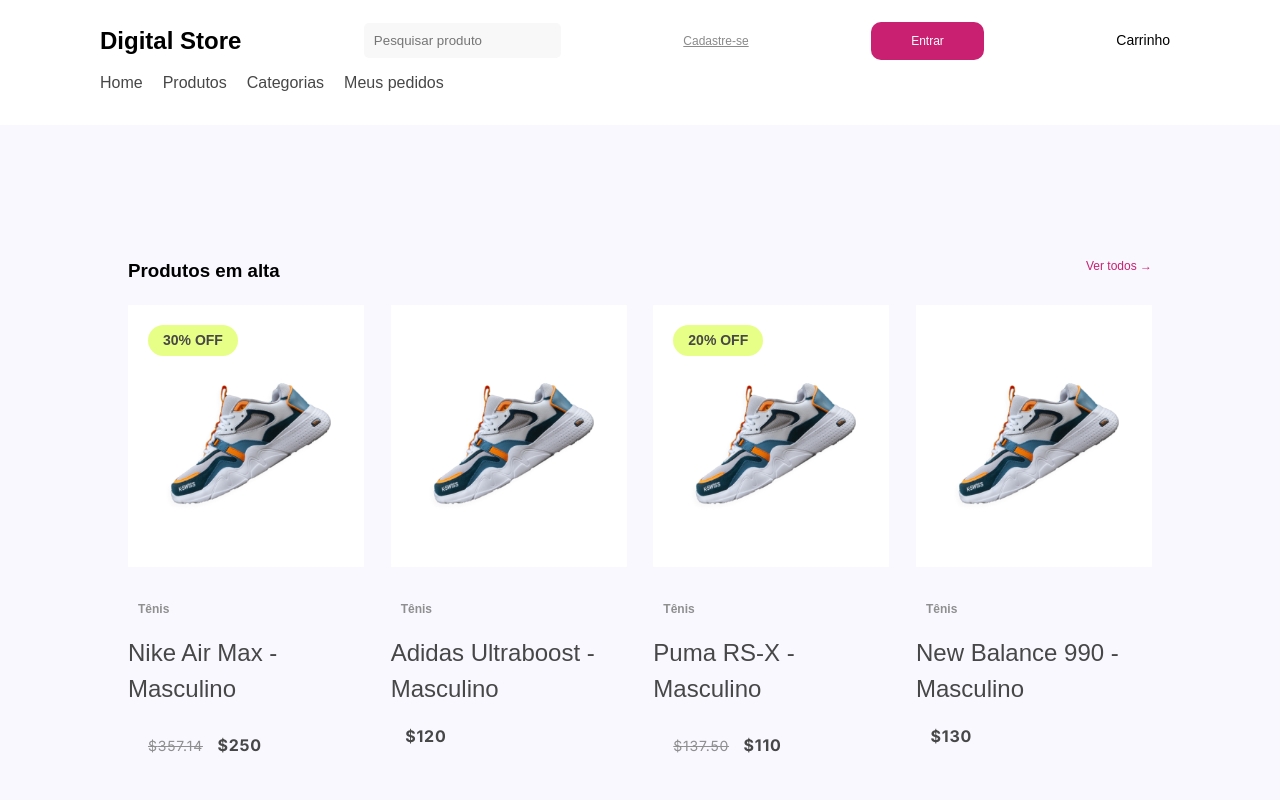
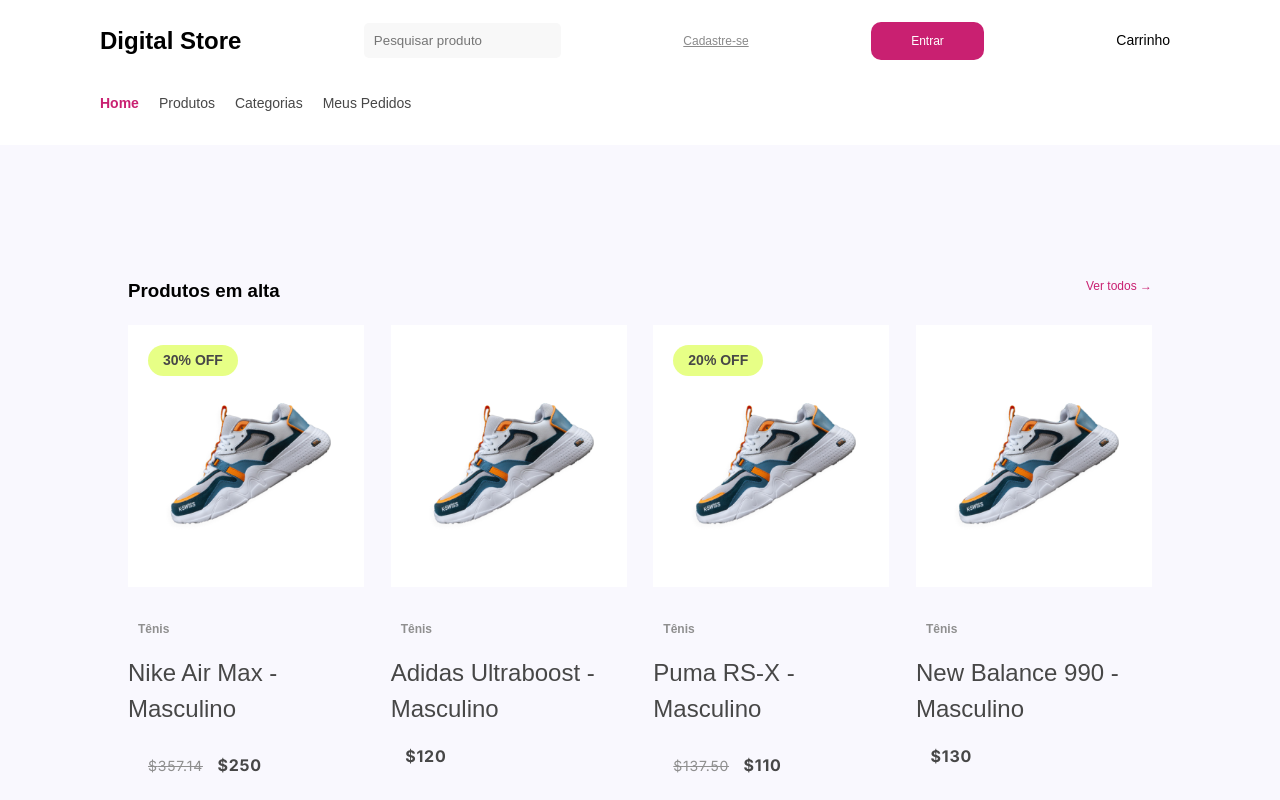
Before and after one commit to lucasrochabz/rocha-store, a React (Vite) app: page / in a window 1280 px wide. Shown: the top 800 px of the page. Built offline with nearby package versions, Linux system fonts and the light colour scheme.

Commit message:
Reestruturação de components e estilos

```diff
--- a/src/components/CartCheckout/CartCheckout.jsx
+++ b/src/components/CartCheckout/CartCheckout.jsx
@@ -4,7 +4,7 @@
 import productsData from "../../../products.json"
 import { Footer } from '../Footer/Footer'
 import { Header } from '../Header/Header'
-import { Summary } from '../Summary/Summary'
+import { SummaryBar } from '../SummaryBar/SummaryBar'
 
 export const CartCheckout = () => {
     const [items, setItems] = useState([])
@@ -60,7 +60,7 @@
                         </tbody>
                     </table>
                 </div>
-                <Summary />
+                <SummaryBar />
             </section>
             <Footer />
         </>
--- a/src/components/Header/Header.css
+++ b/src/components/Header/Header.css
@@ -25,6 +25,10 @@
   border-radius: 10px;
 }
 
+.header-nav {
+  padding: 20px 0 0;
+}
+
 .header-nav ul {
   list-style: none;
   display: flex;
@@ -32,3 +36,14 @@
   padding: 10px 0;
   color: #474747;
 }
+
+.header-nav a {
+  color: #474747;
+  text-decoration: none;
+  font-size: 14px;
+}
+
+.header-nav a.active {
+  color: #c92071;
+  font-weight: bold;
+}
--- a/src/components/Header/Header.jsx
+++ b/src/components/Header/Header.jsx
@@ -1,6 +1,9 @@
+import { Link, useLocation } from 'react-router-dom'
 import './Header.css'
 
 export const Header = () => {
+  const location = useLocation()
+
   return (
     <>
       <section className='header-container'>
@@ -14,10 +17,22 @@
         <div className='header-nav'>
           <nav>
             <ul>
-              <li>Home</li>
-              <li>Produtos</li>
-              <li>Categorias</li>
-              <li>Meus pedidos</li>
+              <li>
+                <Link to="/" className={location.pathname === '/' ? 'active' : ''}>
+                  Home
+                </Link>
+              </li>
+              <li>
+                <a href="#">Produtos</a>
+              </li>
+              <li>
+                <a href="#">Categorias</a>
+              </li>
+              <li>
+                <Link to="/meuspedidos" className={location.pathname === '/meuspedidos' ? 'active' : ''}>
+                  Meus Pedidos
+                </Link>
+              </li>
             </ul>
           </nav>
         </div>
--- a/src/components/Sidebar/Sidebar.css
+++ b/src/components/Sidebar/Sidebar.css
@@ -19,3 +19,8 @@
   text-decoration: none;
   font-size: 14px;
 }
+
+.sidebar-container a.active {
+  color: #c92071;
+  font-weight: bold;
+}
--- a/src/components/Sidebar/Sidebar.jsx
+++ b/src/components/Sidebar/Sidebar.jsx
@@ -1,6 +1,9 @@
+import { Link, useLocation } from 'react-router-dom'
 import './Sidebar.css'
 
 export const Sidebar = () => {
+  const location = useLocation()
+
   return(
     <>
       <div className="sidebar-container">
@@ -10,7 +13,9 @@
             <hr />
           </li>
           <li>
-            <a href="#">Meus Pedidos</a>
+            <Link to="/meuspedidos" className={location.pathname === '/meuspedidos' ? 'active' : ''}>
+              Meus Pedidos
+            </Link>
             <hr />
           </li>
           <li>
--- a/src/components/Summary/Summary.jsx
+++ b/src/components/SummaryBar/SummaryBar.jsx
@@ -1,6 +1,6 @@
-import './Summary.css'
+import './SummaryBar.css'
 
-export const Summary = () => {
+export const SummaryBar = () => {
   return (
     <>
       <section className='summary-container'>
```
Also changed, not shown: src/components/SummaryBar/SummaryBar.css (renamed from src/components/Summary/Summary.css).
